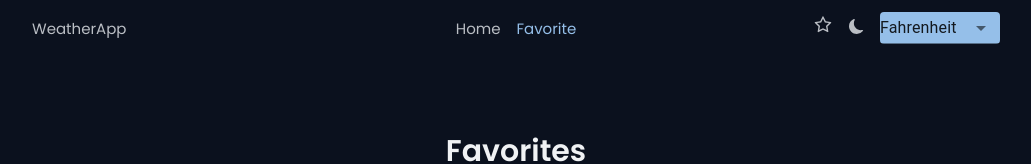
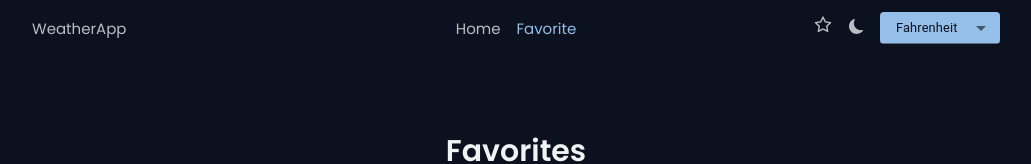
Before and after one commit to MorAgayev/mor-meir-01-08-2023, a React (Vite) app: page /favorite in a window 1280 px wide. Shown: the top 164 px of the page, without its empty margins (124-1155 px from the left). Built offline with nearby package versions, Linux system fonts and the light colour scheme.

Commit message:
check select field selectors

```diff
--- a/src/scss/components/common/_SelectField.scss
+++ b/src/scss/components/common/_SelectField.scss
@@ -1,21 +1,28 @@
 .select_temp_type {
-}
     .css-ece9u5 {
-    max-width: auto;
+        max-width: inherit;
     }
 
-.css-q8hpuo-MuiFormControl-root {
+    .MuiFormControl-root {
         background-color: $first-color;
         border-radius: 4px;
+
+    }
+    .MuiInputBase-root {
+        padding-inline-start: 1rem;
     }
 
-.css-1c2i806-MuiFormLabel-root-MuiInputLabel-root {
-    font-size: .7rem;
+    .MuiNativeSelect-select {
+        font-size: .8rem !important;
+        font-family: inherit;
+        color: $body-color;
+        height: 100%;
     }
+}
+
 
 .css-v4u5dn-MuiInputBase-root-MuiInput-root {
     font-family: inherit;
     font-size: $smaller-font-size;
     color: $body-color;
-    padding-inline-start: 1rem;
 }
```
Lines whose indentation alone changed are shown as unchanged.
